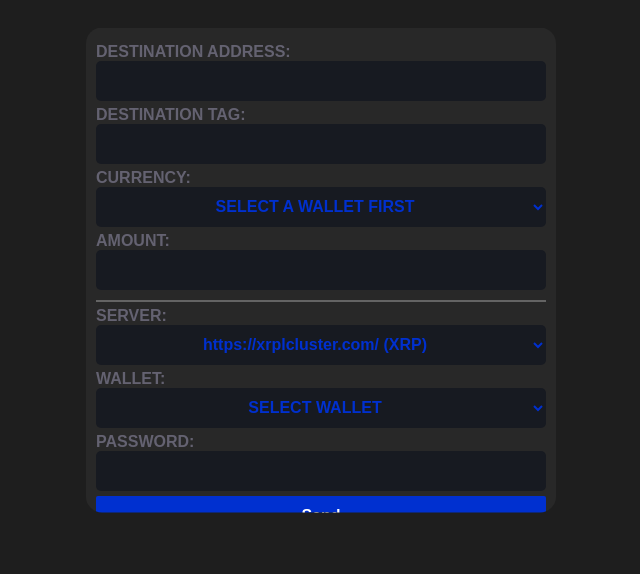
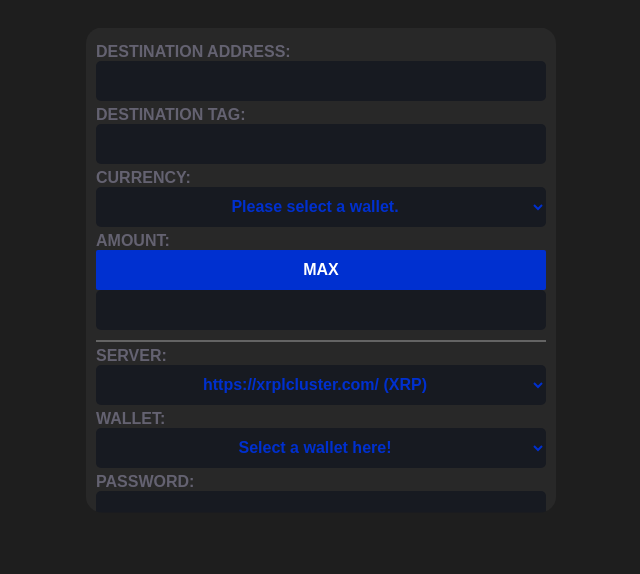
Before and after one commit to lilmond/BisdakWallet, a Flask app: page / in a window 1280 px wide. Shown: the part 172-746 px from the top of the page, without its empty margins (319-959 px from the left). Run offline with Flask 3, Linux system fonts and the light colour scheme.

Commit message:
Update index.html

```diff
--- a/templates/index.html
+++ b/templates/index.html
@@ -19,10 +19,11 @@
             <input name="destination_tag" id="destination_tag" type="number"/>
             <label for="currency">CURRENCY:</label>
             <select name="currency" id="currency">
-                <option selected disabled hidden>SELECT A WALLET FIRST</option>
+                <option selected disabled hidden>Please select a wallet.</option>
             </select>
             <label for="amount">AMOUNT:</label>
-            <input name="amount" id="amount" type="text"/>
+            <button id="max-amount-button" class="max-amount-button">MAX</button>
+            <input name="amount" id="amount" type="number"/>
             <hr class="separator">
             <label for="server">SERVER:</label>
             <select name="server" id="server">
@@ -30,12 +31,12 @@
             </select>
             <label for="wallet">WALLET:</label>
             <select name="wallet" id="wallet">
-                <option selected disabled hidden>SELECT WALLET</option>
+                <option selected disabled hidden>Select a wallet here!</option>
                 {%for wallet_address in wallets%}<option value="{{wallet_address}}">{{wallet_address}}</option>{%endfor%}
             </select>
             <label for="password">PASSWORD:</label>
             <input name="password" type="password" id="password"/>
-            <button id="send_button">Send</button>
+            <button id="send_button" class="send-button">Send</button>
         </div>
     </body>
     <script type="text/javascript">
@@ -50,6 +51,7 @@
         const errorMessage = document.getElementById("error-message");
         const successMessage = document.getElementById("success-message");
         const mainContainer = document.getElementById("main-container");
+        const maxAmountButton = document.getElementById("max-amount-button");
 
         function showError(error_message) {
             errorMessage.innerText = error_message;
@@ -76,21 +78,21 @@
             successMessage.style.display = "none";
         }
 
-        wallet.onchange = async (event) => {
+        async function loadWallet() {
             hideMessages();
 
             currency.innerHTML = "<option selected disabled hidden>Fetching wallet. Please wait...</options>";
-            let inputText = event.target.value;
 
-            const accountBalance = await fetch(`/wallet/balance?wallet_address=${inputText}&ws_address=${server.value}`, {
+            const accountBalance = await fetch(`/wallet/balance?wallet_address=${wallet.value}&ws_address=${server.value}`, {
                 method: "GET"
             }).then((response) => response.json());
 
             if ("error" in accountBalance) {
-                return showError(`Error: ${accountBalance["error"]}`)
+                currency.innerHTML = "<option selected disabled hidden>Please select a wallet.</option>";
+                return showError(`Error: ${accountBalance["error"]}`);
             }
 
-            const accountLines = await fetch(`/wallet/trustlines?wallet_address=${inputText}&ws_address=${server.value}`, {
+            const accountLines = await fetch(`/wallet/trustlines?wallet_address=${wallet.value}&ws_address=${server.value}`, {
                 method: "GET"
             }).then((response) => response.json());
 
@@ -106,9 +108,25 @@
                 optionElement.innerText = `${trustline.currency} (Balance: ${trustline.balance})`;
                 currency.appendChild(optionElement);
             });
+        };
+
+        server.onchange = async () => {
+            if (wallet.value != "Select a wallet here!") {
+                await loadWallet();
+            };
+        };
+
+        wallet.onchange = async () => {
+            await loadWallet();
+        };
+
+        maxAmountButton.onclick = () => {
+            try {
+                amount.value = JSON.parse(currency.value)["balance"];
+            } catch {}
         }
 
-        sendButton.onclick = async (event) => {
+        sendButton.onclick = async () => {
             hideMessages();
 
             if (destinationAddress.value.trim() == "") {
@@ -142,7 +160,7 @@
             }
 
             if (destination_tag == "") {
-                destination_tag = -1;
+                destination_tag = null;
             } else {
                 destinationTag = parseInt(destination_tag)
             }
```
